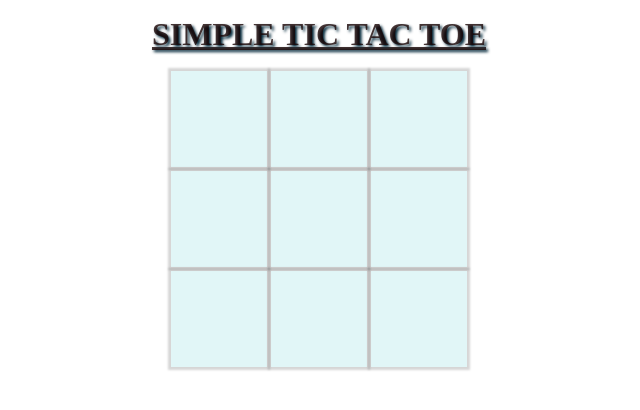
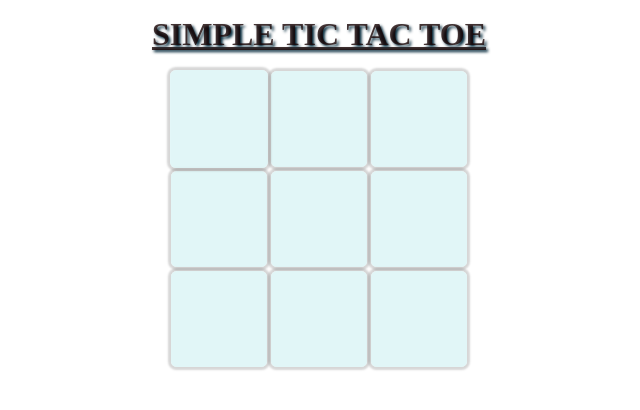
Before and after one commit to sabirakhtarkhan/SIMPLE-TIC-TAC-TOE, a plain HTML site: page index.html in a window 1280 px wide. In both pictures the pointer is over the button 540 px from the left and 119 px from the top of the page. Shown: the full height of the page, 321-961 px from the left. Drawn offline with Linux system fonts and the light colour scheme.

Commit message:
TIC TAC TOE

```diff
--- a/style.css
+++ b/style.css
@@ -31,5 +31,9 @@ h1{
     /* border-radius: 0.6rem; */
     background:  rgba(214, 243, 244, 0.719);
     box-shadow: 0 0 2px 3px rgba(5, 0, 0, 0.161) ;
+    border-radius: 0.35rem;
+}
+.box:hover{
+      transform: scale(1.02);
 
 }
```
